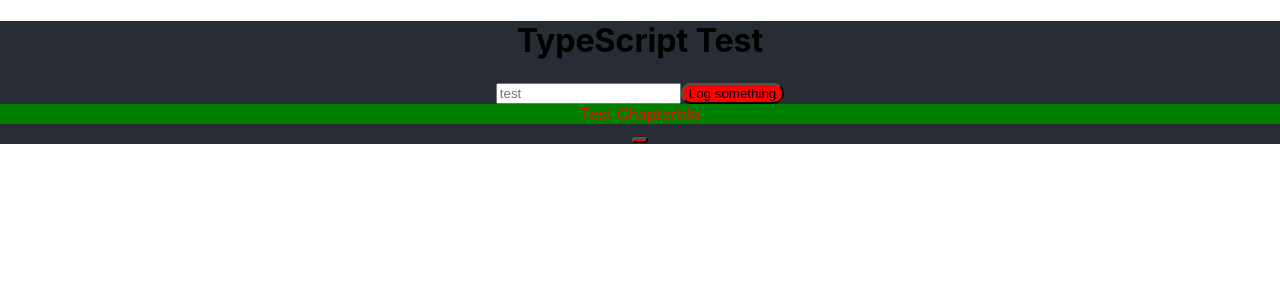
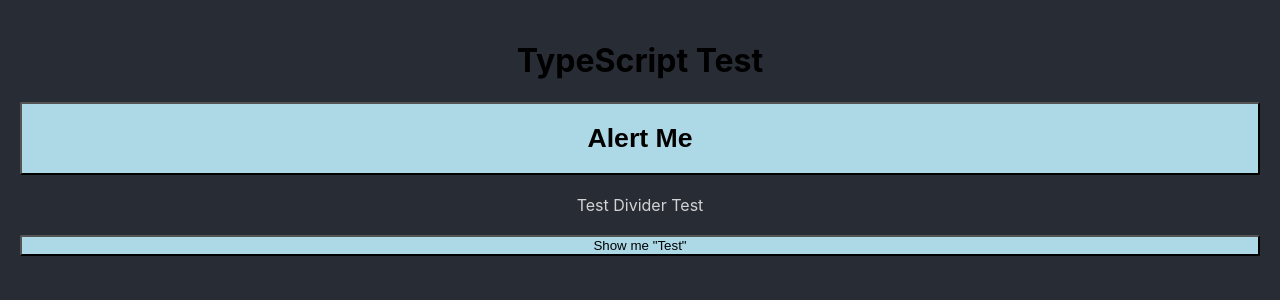
Before and after one commit to pdxphilippmac/typeScriptPractice, a React (Create React App) app: page / in a window 1280 px wide. Shown: the top 300 px of the page. Built offline with nearby package versions, Linux system fonts and the light colour scheme.

Commit message:
got button and events right to satisfy typescript

```diff
--- a/src/App.module.css
+++ b/src/App.module.css
@@ -1,19 +1,37 @@
 :root {
-    --backgroundColor: green;
-    --fontColor:red;
+    --backgroundColor: #282c34;
+    --contrastFontColor:lightgrey;
+    --btnAlertColor: lightblue;
+    --fontColor: black
+  }
+  body {
+    height:100% ;
+    margin: 0;
+    font-family: -apple-system, BlinkMacSystemFont, 'Segoe UI', 'Roboto', 'Oxygen',
+      'Ubuntu', 'Cantarell', 'Fira Sans', 'Droid Sans', 'Helvetica Neue',
+      sans-serif;
+    -webkit-font-smoothing: antialiased;
+    -moz-osx-font-smoothing: grayscale;
+    background-color: var(--backgroundColor)
   }
 
 
 .divElement {
     background-color: var(--backgroundColor);
-    color:var(--fontColor)
+    color:var(--contrastFontColor);
+    margin:20px;
   }
 
   .appBody {
+    margin:20px;
+    height: 100vh;
+    text-align: center;
+    background-color: #282c34;
+    display: flex;
+    flex-direction: column;
+    flex-wrap: wrap;
 
 
-    text-align: center;
-    background-color: #282c34;
 
 }
 
@@ -22,3 +40,10 @@
   border-radius: 10px;
   background:red;
 }
+.btnAlert{
+
+  border-radius: 2px;
+  background:var(--btnAlertColor);
+  min-height:20px;
+  min-width:40px;
+}
--- a/src/App.tsx
+++ b/src/App.tsx
@@ -1,15 +1,21 @@
 import React, {Component} from 'react';
 import styles from './App.module.css';
 
-import Form from './components/Form';
-import {Headline} from './components/H1';
+
+import {Headline} from './components/Headline';
 import ParagraphDiv from './components/Div';
 import {ListItemDivProps} from "./interfaces/ListItemsDivProps";
 import { Button } from './components/Button';
+import { ButtonAlert } from './components/ButtonAlert';
+
 
 function handleChange(){
   console.log("clicked")
 }
+function handleClick(){
+  alert("Here is Test")
+}
+
 
 interface State {
   newTask: ListItemDivProps;
@@ -25,18 +31,16 @@ class App extends Component<{}, State> {
     tasks: []
   };
 
-  render() {
+
+
+render() {
     return (
       <div className={styles.appBody}>
-   <Headline title="TypeScript Test"/>
+        <Headline title="TypeScript Test"/>
+        <ButtonAlert><Headline title="Alert Me"/></ButtonAlert>
 
-
-        <Form
-          task={this.state.newTask}
-          onChange={handleChange}
-        />
-        <ParagraphDiv title="Test Chapter" summary="bla"/>
-        <Button/>
+        <ParagraphDiv title="Test Divider" summary=" Test"/>
+        <Button onClick={handleClick}>Show me "Test"</Button>
       </div>
     );
   }
--- a/src/components/Button.tsx
+++ b/src/components/Button.tsx
@@ -1,11 +1,17 @@
-import React, {FC} from "react"
+import React, {FC, MouseEvent} from "react"
 import styles from "../App.module.css"
 
 interface ButtonProps {
 
-    onClick?: (e: React.MouseEvent) => void
     buttonTitle?:string
     children?: React.ReactNode
+    onClick(e: MouseEvent<HTMLElement>): void
+    handleClick?:() => void
 }
 
-export const Button: FC<ButtonProps> = ()=> (<button className={styles.btn}/>)
+
+export const Button: FC<ButtonProps> = ({ onClick: handleClick, children }) => (
+    <button className={styles.btnAlert} onClick={handleClick}>
+      {children}
+    </button>
+  )
--- /dev/null
+++ b/src/components/ButtonAlert.tsx
@@ -0,0 +1,27 @@
+import React, { Component, MouseEvent } from 'react';
+import styles from "../App.module.css"
+
+// interface HTMLButtonElement {
+
+//   onClick: () => void
+// }
+
+export class ButtonAlert extends Component {
+
+  handleClick(event: MouseEvent<HTMLButtonElement>) {
+    event.preventDefault();
+    alert("Test")
+    // alert(event.currentTarget.tagName);
+  }
+
+  handleAnotherClick(event: MouseEvent<HTMLButtonElement | HTMLAnchorElement>) {
+    event.preventDefault();
+    alert('Yeah!');
+  }
+
+  render() {
+    return <button className={styles.btnAlert} onClick={this.handleClick}>
+      {this.props.children}
+    </button>
+  }
+}
--- a/src/components/Div.tsx
+++ b/src/components/Div.tsx
@@ -10,7 +10,7 @@ interface ParagraphProps {
     children?: React.ReactNode
 }
 
-export const ParagraphDiv: FC<ParagraphProps> = ({title,summary,children})=> (<div className={styles.divElement}>{title}{summary} </div>)
+export const ParagraphDiv: FC<ParagraphProps> = ({title,summary,children})=> (<div className={styles.divElement}>{title}{summary} {children}</div>)
 
 
 export default ParagraphDiv
```
Also changed, not shown: src/components/ButtonTitle.tsx (added, +9 -0 lines), src/components/Card.tsx (added, +14 -0 lines), src/components/Headline.tsx (renamed from src/components/H1.tsx).
